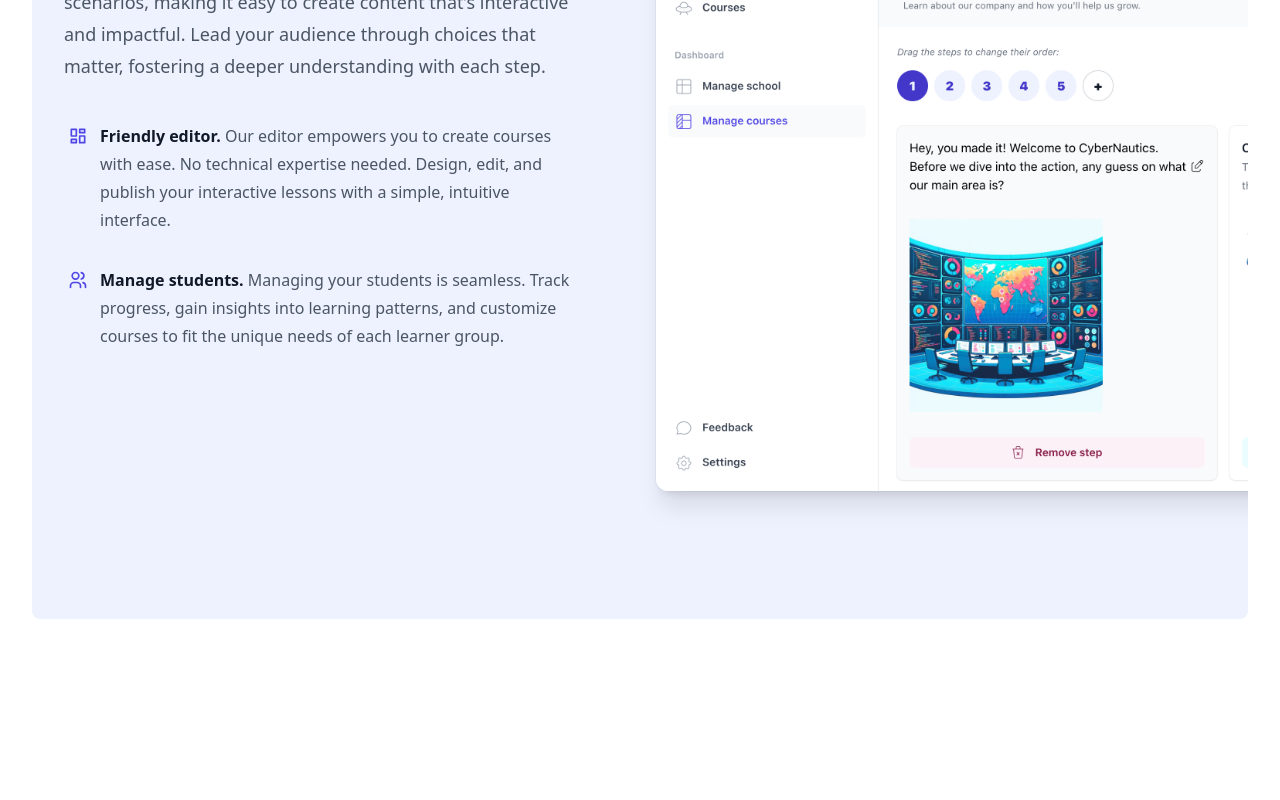
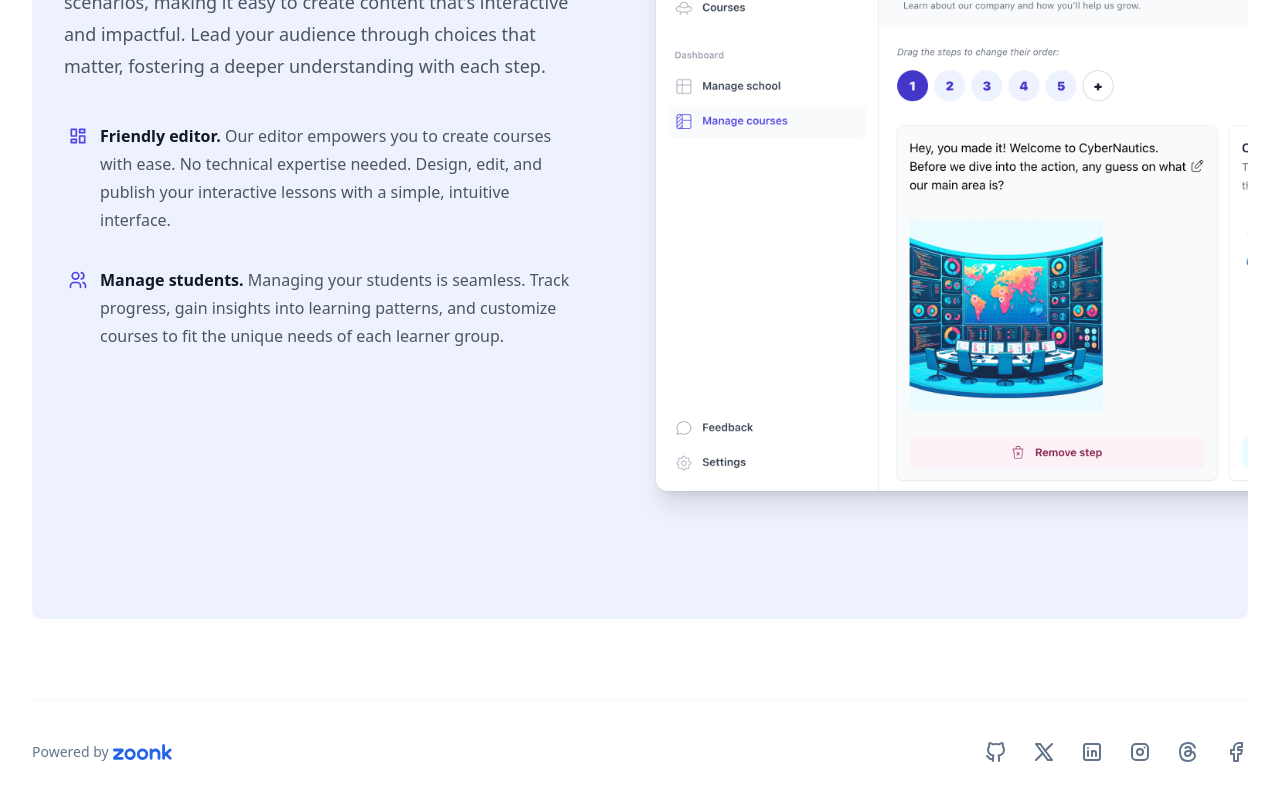
Before and after one commit to zoonk/uneebee.com, a Next.js app: page / in a window 1280 px wide. Shown: the part 1838-2638 px from the top of the page. Before the commit the page ends 2489 px from the top, so only its background shows below. Built offline with nearby package versions, Linux system fonts and the light colour scheme.

Commit message:
Add footer

```diff
--- a/app/layout.tsx
+++ b/app/layout.tsx
@@ -2,6 +2,7 @@
 
 import "./globals.css";
 import Header from "@/components/Header";
+import Footer from "@/components/Footer";
 
 type RootLayoutProps = {
   children: React.ReactNode;
@@ -24,6 +25,7 @@
       <body className="mx-auto max-w-7xl p-4 sm:p-6 lg:p-8">
         <Header />
         {children}
+        <Footer />
       </body>
     </html>
   );
--- /dev/null
+++ b/components/Footer.tsx
@@ -0,0 +1,48 @@
+import Image from "next/image";
+
+import zoonkLogo from "@/images/logo_zoonk.svg";
+import {
+  IconBrandFacebook,
+  IconBrandGithub,
+  IconBrandInstagram,
+  IconBrandLinkedin,
+  IconBrandThreads,
+  IconBrandX,
+} from "@tabler/icons-react";
+
+const socialLinks = [
+  { link: "https://github.com/zoonk", icon: IconBrandGithub },
+  { link: "https://x.com/zoonkeducation", icon: IconBrandX },
+  { link: "https://linkedin.com/company/zoonk", icon: IconBrandLinkedin },
+  { link: "https://instagram.com/zoonkeducation", icon: IconBrandInstagram },
+  { link: "https://threads.net/zoonkeducation", icon: IconBrandThreads },
+  { link: "https://facebook.com/zoonkeducation", icon: IconBrandFacebook },
+];
+
+export default function Footer() {
+  return (
+    <footer className="flex flex-col items-center border-t border-slate-400/10 mt-20 py-10 sm:flex-row-reverse sm:justify-between">
+      <div className="flex gap-x-6">
+        {socialLinks.map(({ link, icon: Icon }) => (
+          <a
+            key={link}
+            href={link}
+            className="text-slate-500 hover:text-slate-600 transition-colors"
+          >
+            <Icon size={24} />
+          </a>
+        ))}
+      </div>
+
+      <p className="flex mt-6 items-center gap-1 text-sm text-slate-500 sm:mt-0">
+        Powered by
+        <a
+          href="https://zoonk.org"
+          className="hover:opacity-80 transition-opacity"
+        >
+          <Image src={zoonkLogo} height={16} alt="Zoonk logo" unoptimized />
+        </a>
+      </p>
+    </footer>
+  );
+}
```
Also changed, not shown: images/logo_zoonk.svg (added).
